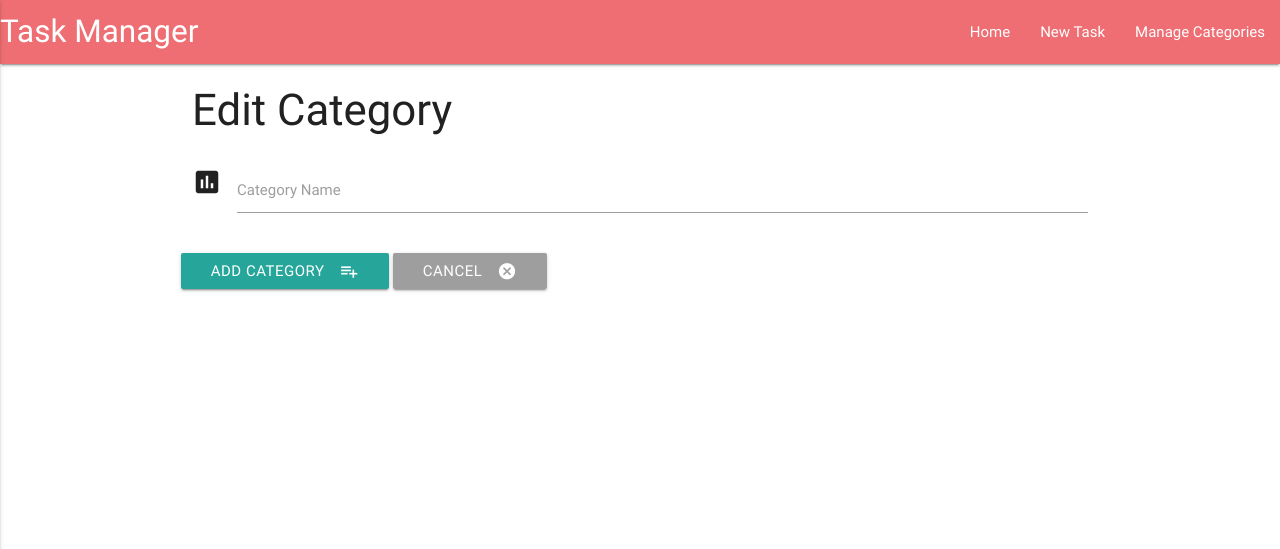
After one commit to TheTraveller95/task-manager, a Flask app: page /new_category in a window 1280 px wide. The commit adds this page. Shown: the top 549 px of the page. Run offline with Flask 2, Linux system fonts and the light colour scheme; some libraries are stand-ins or nearby versions.

Commit message:
task manager complete

```diff
--- a/app.py
+++ b/app.py
@@ -70,5 +70,23 @@ def update_category(category_id):
         {'category_name': request.form.get('category_name')})
     return redirect(url_for('get_categories'))
 
+@app.route('/delete_category/<category_id>')
+def delete_category(category_id):
+    mongo.db.categories.remove({'_id': ObjectId(category_id)})
+    return redirect(url_for('get_categories'))
+
+@app.route('/insert_category', methods=['POST'])
+def insert_category():
+    categories = mongo.db.categories
+    category_doc = {'category_name': request.form.get('category_name')}
+    categories.insert_one(category_doc)
+    return redirect(url_for('get_categories'))
+
+@app.route('/new_category')
+def new_category():
+    return render_template('addcategory.html')
+
+
+
 if __name__ == '__main__':
     app.run(host=os.getenv('IP'), port=os.getenv('PORT'), debug=True)
--- /dev/null
+++ b/templates/addcategory.html
@@ -0,0 +1,24 @@
+{% extends 'base.html'%}
+
+{% block content %}
+<h3>Edit Category</h3>
+<div class="row">
+    <form action="{{ url_for('insert_category') }}" method="POST" class="col s12">
+        <div class="row">
+            <div class="input-field col s12">
+                <i class="material-icons prefix">poll</i>
+                <input id="category_name" name="category_name" type="text" class="validate">
+                <label for="category_name">Category Name</label>
+            </div>
+        </div>
+        <div class="row">
+            <button class="btn waves-effect waves-light" type="submit" name="action">Add Category
+                <i class="material-icons right">playlist_add</i>
+             </button>
+            <a href="{{ url_for('get_categories') }}" class="waves-effect waves-light btn grey">
+                <i class="material-icons right">cancel</i>Cancel
+            </a>
+        </div>
+    </form>
+</div>
+{% endblock %}
--- a/templates/base.html
+++ b/templates/base.html
@@ -10,6 +10,24 @@
     <title>Document</title>
 </head>
 <body>
+    <header>
+        <nav>
+            <div class="nav-wrapper">
+            <a href="{{url_for('get_tasks')}}" class="brand-logo">Task Manager</a>
+            <a href="#" data-activates="mobile-demo" class="button-collapse"><i class="material-icons">menu</i></a>
+            <ul id="nav-mobile" class="right hide-on-med-and-down">
+                <li><a href="{{url_for('get_tasks')}}">Home</a></li>
+                <li><a href="{{url_for('add_tasks')}}">New Task</a></li>
+                <li><a href="{{url_for('get_categories')}}">Manage Categories</a></li>
+            </ul>
+            <ul id="mobile-demo" class="side-nav">
+                <li><a href="{{url_for('get_tasks')}}">Home</a></li>
+                <li><a href="{{url_for('add_tasks')}}">New Task</a></li>
+                <li><a href="{{url_for('get_categories')}}">Manage Categories</a></li>
+            </ul>
+            </div>
+        </nav>
+    </header>
     <div class="container">
     {% block content %}
     {% endblock %}
@@ -20,6 +38,7 @@
     <script type="text/javascript">
         $(document).ready(function(){
             $('.collapsible').collapsible();
+            $('.button-collapse').sideNav();
             $('.datepicker').pickadate({
                 selectMonths: true,
                 selectYears: 15,
@@ -29,6 +48,7 @@
                 closOnSelect: false
             })
             $('select').material_select();
+
         });
 
         document.getElementById("matfix").addEventListener("click", function(e) {
--- a/templates/categories.html
+++ b/templates/categories.html
@@ -8,7 +8,7 @@
     {% for category in categories %}
         <li>
             <div class="collapsible-header">
-                    <a href="" class="waves-effect waves-light btn btn_small">DEL</a>
+                    <a href="{{url_for('delete_category', category_id=category._id)}}" class="waves-effect waves-light btn btn_small">DEL</a>
                     <a href="{{url_for('edit_category', category_id=category._id)}}" class="waves-effect waves-light btn btn_small blue">Edit</a>
                 <div class="task_header">
                     <strong>{{category.category_name}}</strong>
@@ -18,5 +18,8 @@
     {% endfor %}
     </ul>
 </div>
+<div class="row">
+    <a href="{{url_for('new_category')}}" class="waves-effect waves-light btn"><i class="material-icons right">playlist_add</i>Add Category</a>
+</div>
 
 {% endblock %}
```
